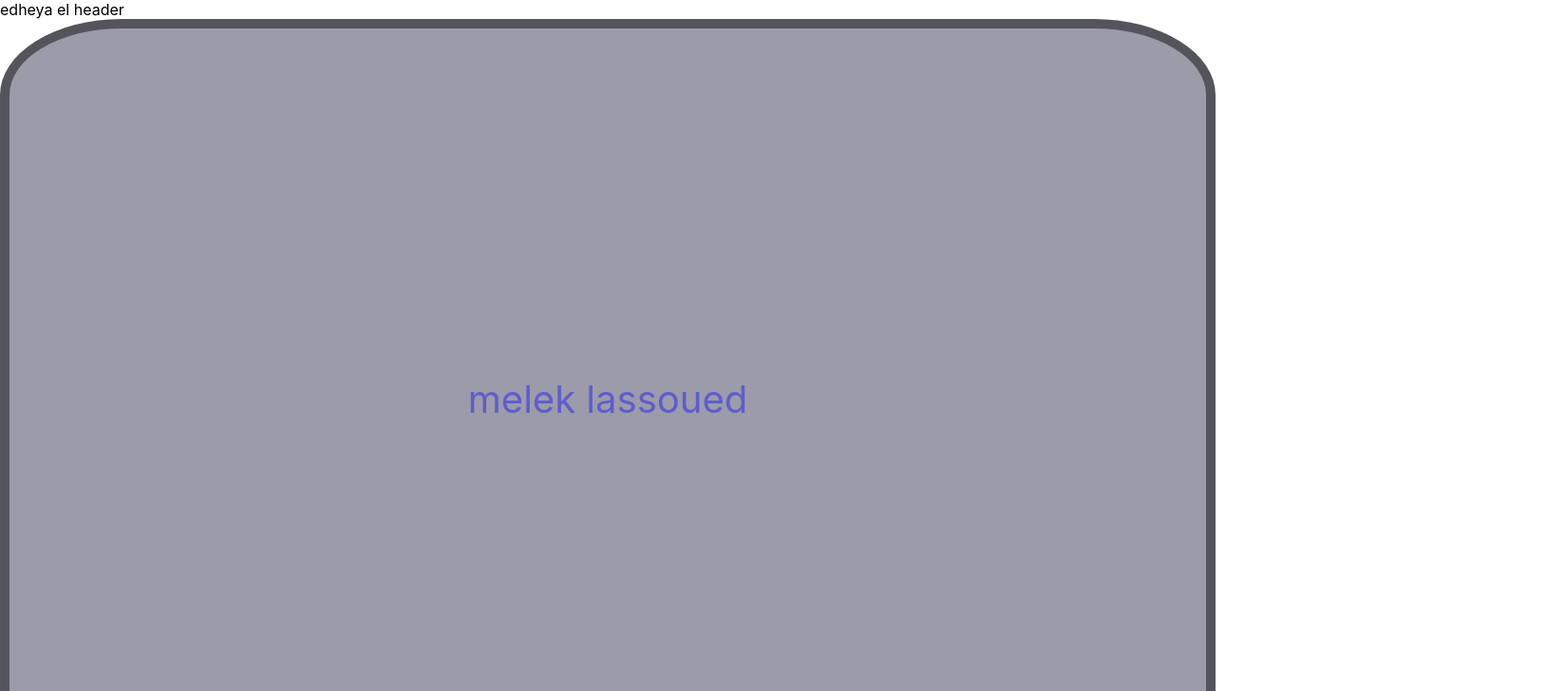
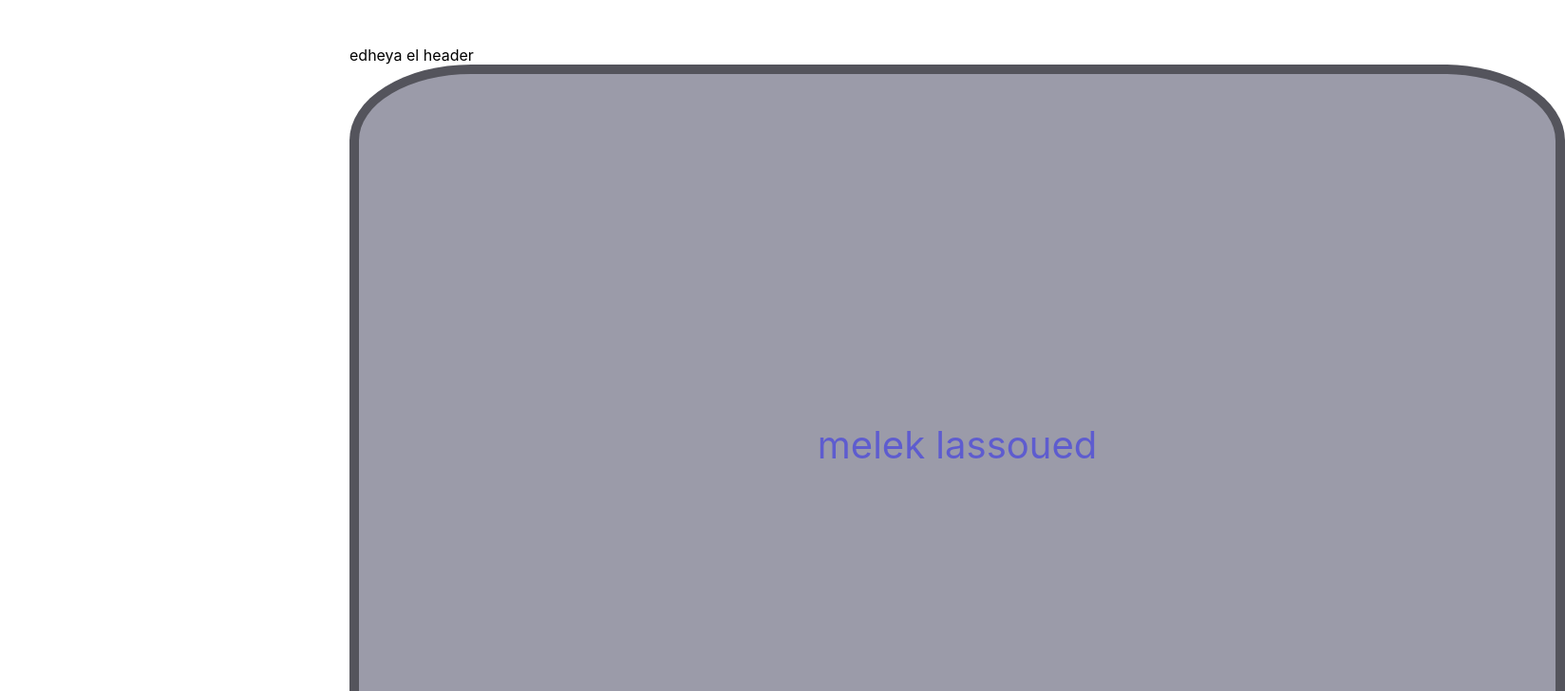
Before and after one commit to meleklassoued/nextjs-tuto, a Next.js app: page / in a window 1280 px wide. Shown: the top 728 px of the page at 95% size, 1648 px wide, since content can reach past the window. Built offline with nearby package versions, Linux system fonts and the light colour scheme.

Commit message:
add the module css to the layout componnent

```diff
--- a/components/Layout.js
+++ b/components/Layout.js
@@ -1,12 +1,15 @@
- import Footer from "./footer";
+import Footer from "./footer";
 import Header from "./Header";
+import styles from "../components/layout.module.css";
 
 function Layout({ children }) {
   return (
     <>
-      <Header />
-      {children}
-      <Footer />
+      <div className={styles.container}>
+        <Header />
+        {children}
+        <Footer />
+      </div>
     </>
   );
 }
--- /dev/null
+++ b/components/layout.module.css
@@ -0,0 +1,5 @@
+.container {
+    max-width: 36rem;
+    padding: 0 1rem;
+    margin: 3rem auto 6rem;
+}
--- a/pages/index.js
+++ b/pages/index.js
@@ -3,7 +3,7 @@
 import styles from "../styles/Home.module.css";
 import Post from "./Post";
 import Link from "next/dist/client/link";
-
+// import styles from "../components/layout.module.css";
 
 //add the Layout
 import Layout from "../components/Layout";
```
